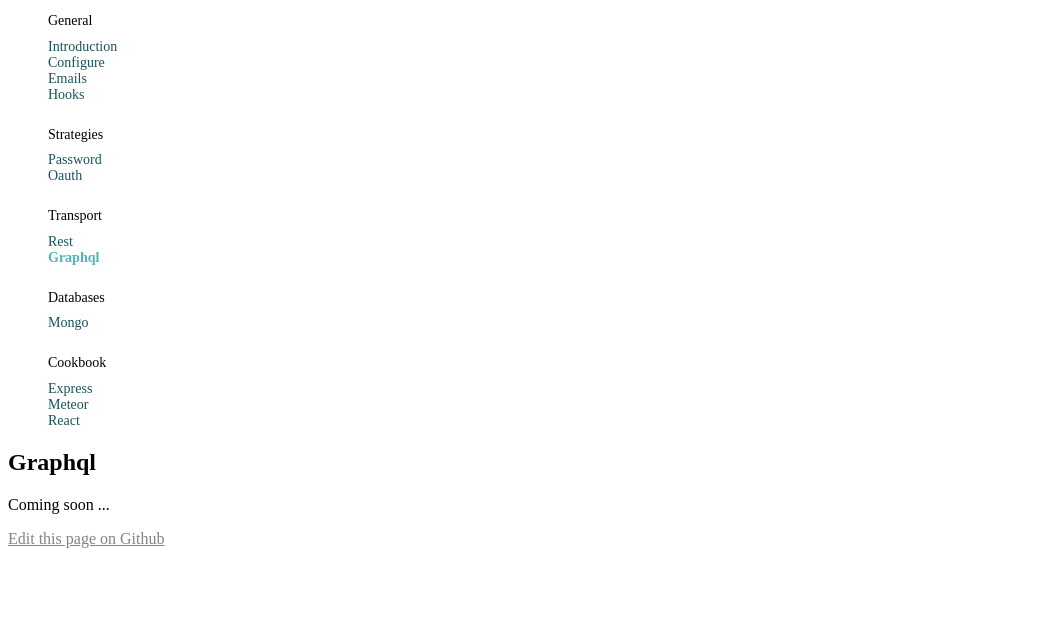
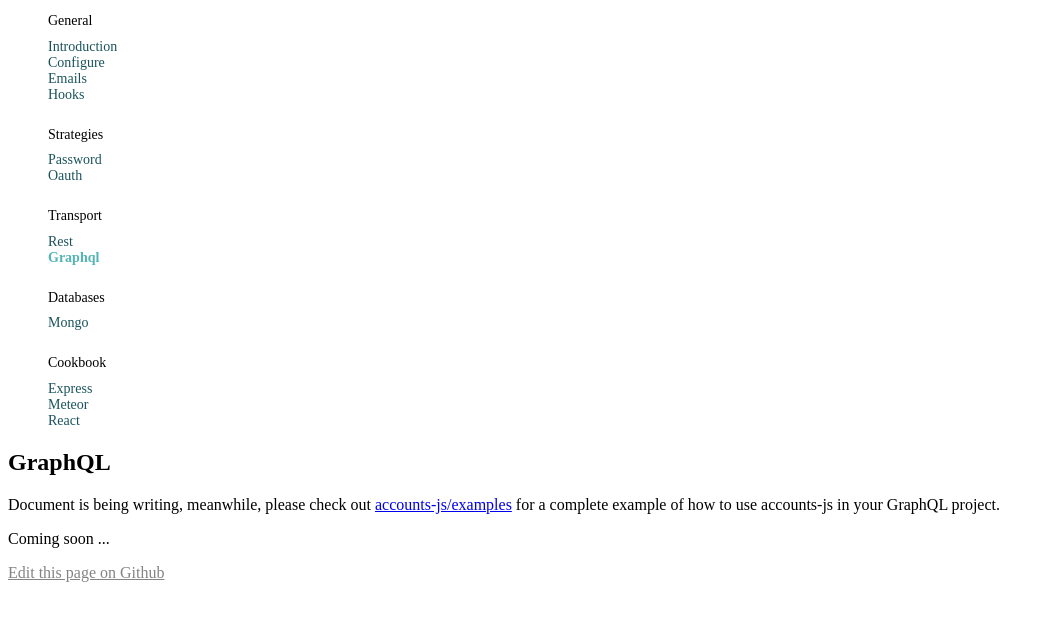
Before and after one commit to accounts-js/docs, a Gatsby site: page /docs/transport/graphql in a window 1280 px wide. Shown: the whole page, without its empty margins (0-1049 px from the left). Built offline with nearby package versions, Linux system fonts and the light colour scheme; Gatsby itself is replaced by a stand-in of ours.

Commit message:
Update graphql.md

```diff
--- a/src/pages/docs/transport/graphql.md
+++ b/src/pages/docs/transport/graphql.md
@@ -2,6 +2,8 @@
 title: "Graphql"
 ---
 
-# Graphql
+# GraphQL
+
+Document is being writing, meanwhile, please check out [accounts-js/examples](https://github.com/accounts-js/examples) for a complete example of how to use accounts-js in your GraphQL project.
 
 Coming soon ...
```
